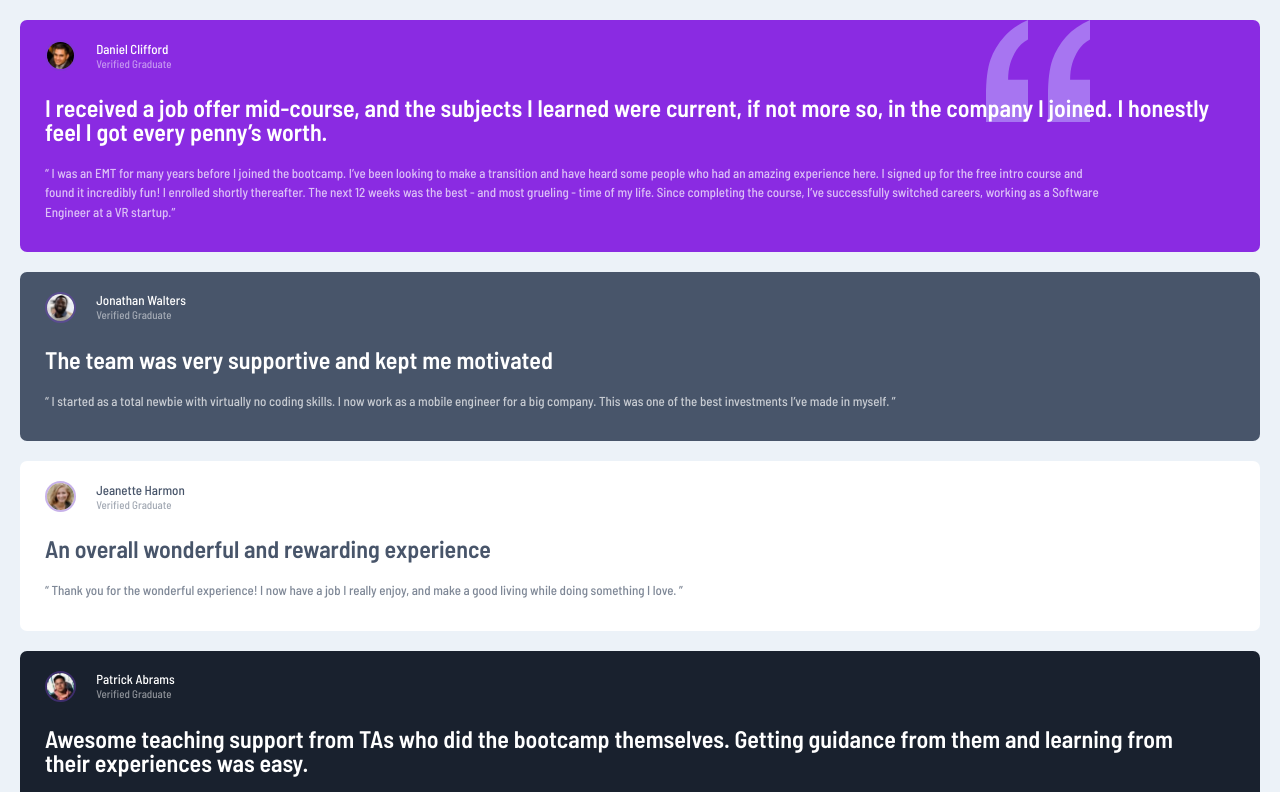
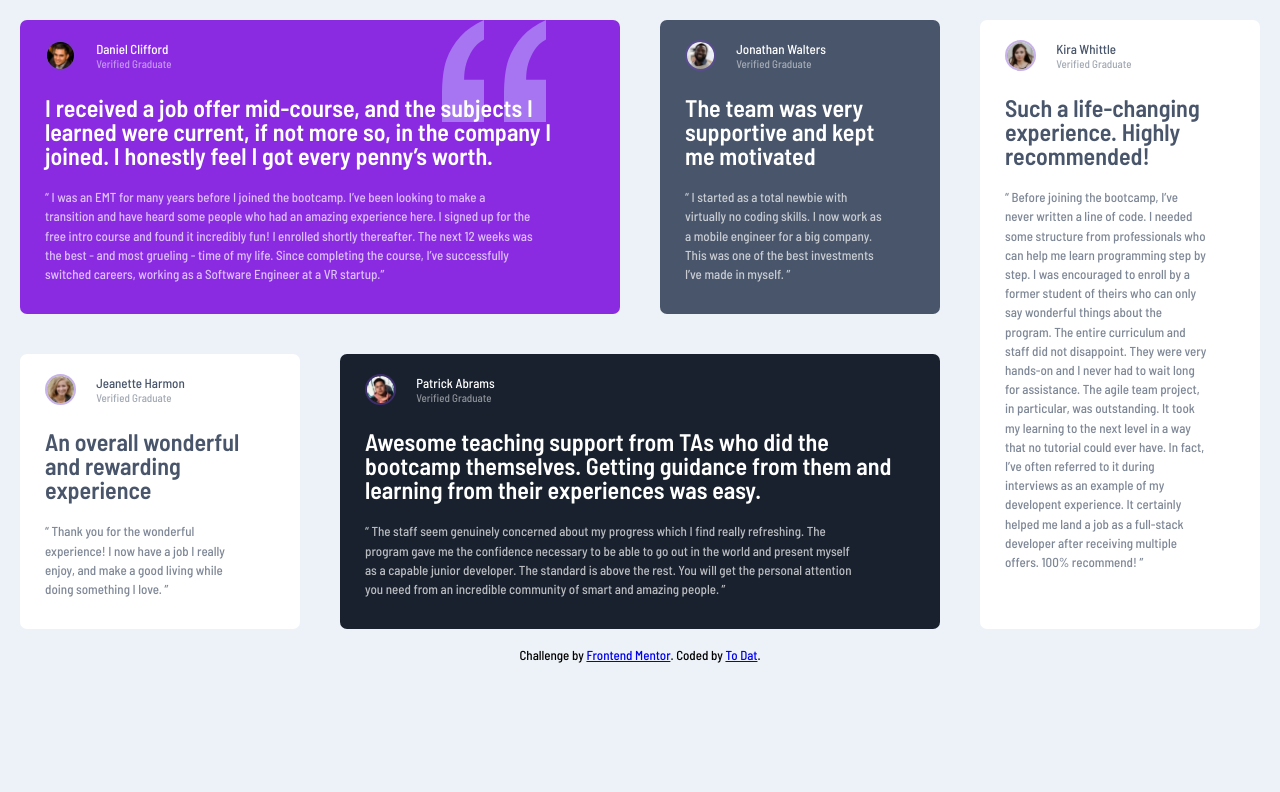
Before and after one commit to tltd0807/testimonials-grid-section, a plain HTML site: page index.html in a window 1280 px wide. Shown: the top 792 px of the page. Drawn offline with Linux system fonts and the light colour scheme.

Commit message:
add style for desktop design

```diff
--- a/style.css
+++ b/style.css
@@ -61,3 +61,19 @@ body {
   width: 100%;
   text-align: center;
 }
+@media (min-width: 800px) {
+  .container {
+    display: grid;
+    grid-template-columns: repeat(4, 1fr);
+  }
+  .card:nth-of-type(1) {
+    grid-column: 1/3;
+  }
+  .card:nth-of-type(4) {
+    grid-column: 2/4;
+  }
+  .card:last-child {
+    grid-column: 4;
+    grid-row: 1/3;
+  }
+}
```
